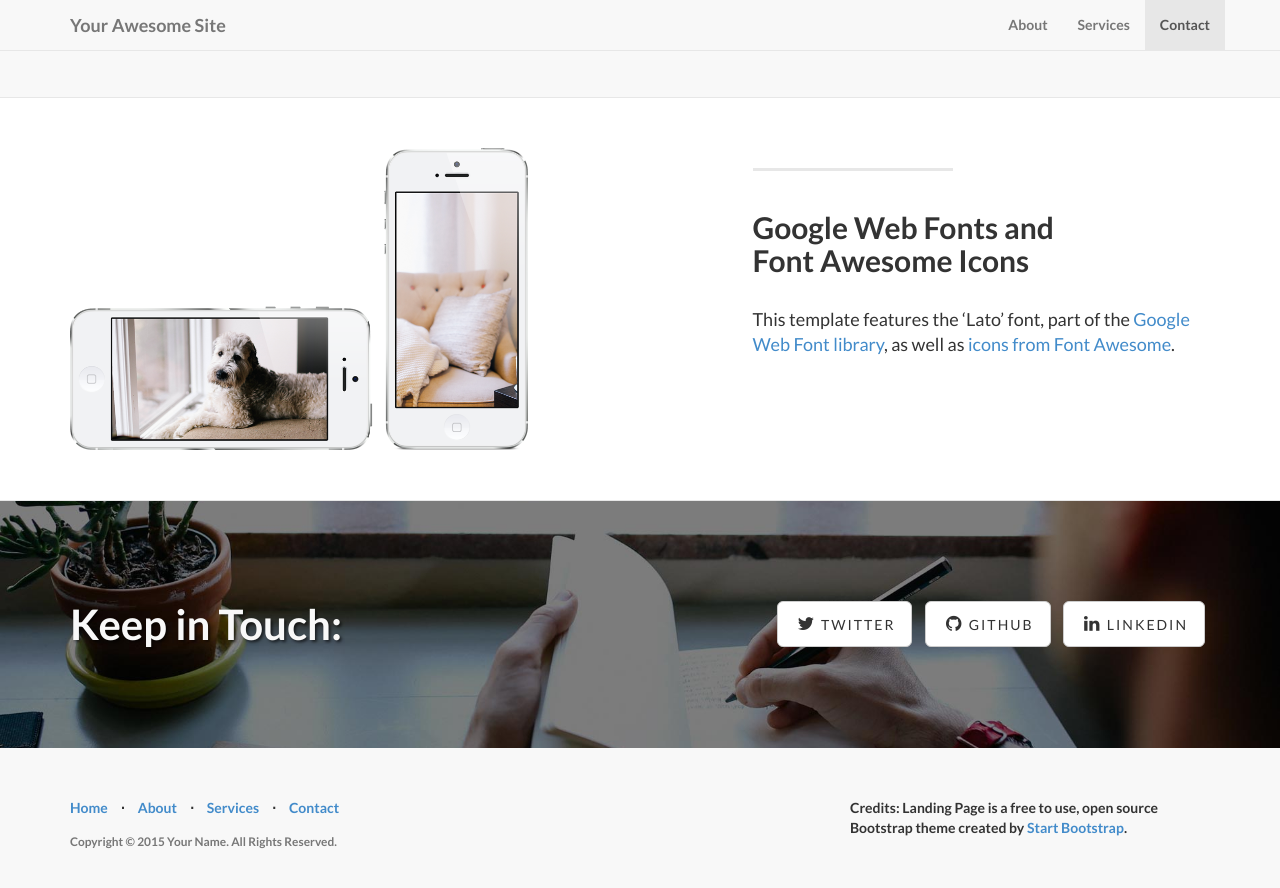
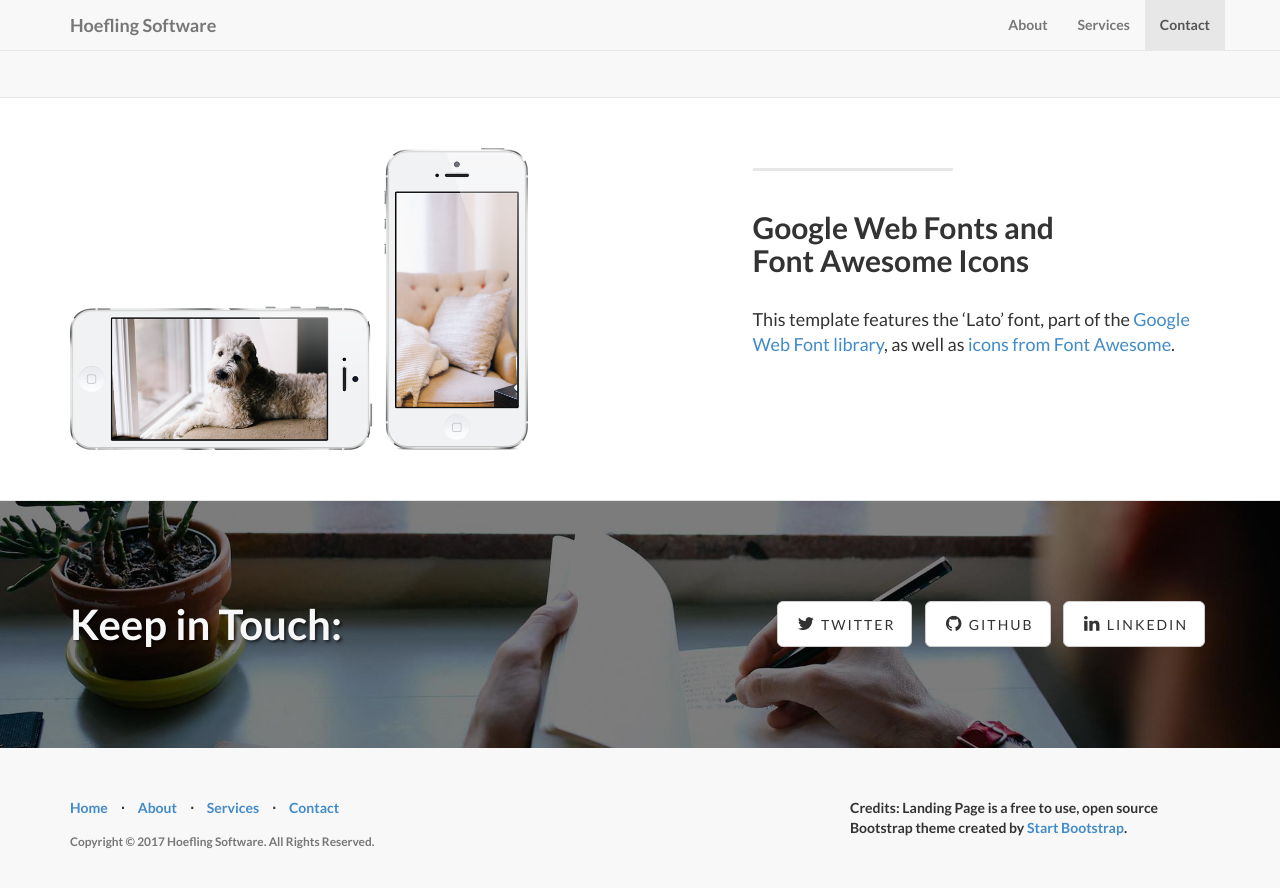
Before and after one commit to SkyeHoefling/hoeflingsoftware.github.io, a Jekyll site: the page built from index.html, in a window 1280 px wide and 900 px high, scrolled down 1902 px. Shown: the top 888 px of the window. Built offline with Jekyll 4.4.1, drawn with Linux system fonts in a browser that asks for light colours; nearby versions of some CDN libraries; library files that are not in the unit come from our copies.

```diff
--- a/_config.yml
+++ b/_config.yml
@@ -2,15 +2,15 @@
 #      Main Configs       #
 # ----------------------- #
 
-url: http://yoursite.com
-title: Your Awesome Site
-email: your-email@domain.com
-author: Your Name
+url: http://www.hoeflingsoftware.com.com
+title: Hoefling Software
+email: andrew@hoeflingsoftware.com
+author: Andrew Hoefling
 description: > # "Write an awesome description for your new site here.
   You can edit this line in _config.yml. It will appear in your document
   head meta (for Google search results) and in your feed.xml site
   description.
-copyright: 'Copyright &copy; 2015 Your Name. All Rights Reserved.'
+copyright: 'Copyright &copy; 2017 Hoefling Software. All Rights Reserved.'
 credits: 'Credits: Landing Page is a free to use, open source Bootstrap theme created by <a href="http://startbootstrap.com/">Start Bootstrap</a>.'
 
 # ----------------------- #
@@ -27,8 +27,8 @@ permalink: pretty
 
 social:
   - title: twitter
-    url: https://twitter.com/SBootstrap
+    url: https://twitter.com/andrew_hoefling
   - title: github
-    url: https://github.com/IronSummitMedia/startbootstrap
+    url: https://github.com/ahoefling
   - title: linkedin
-    url:
+    url: https://www.linkedin.com/in/andrew-hoefling-38324912
```
